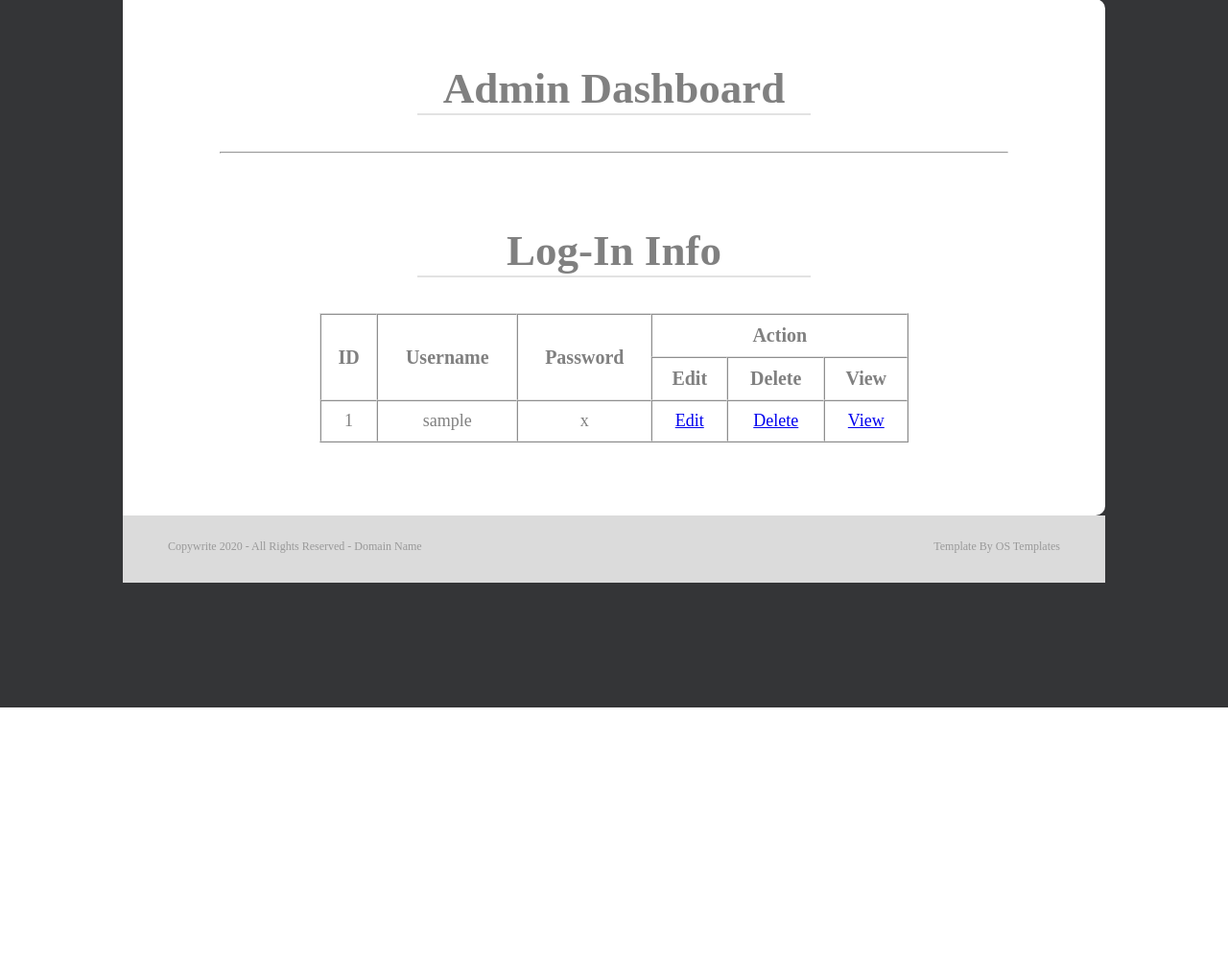
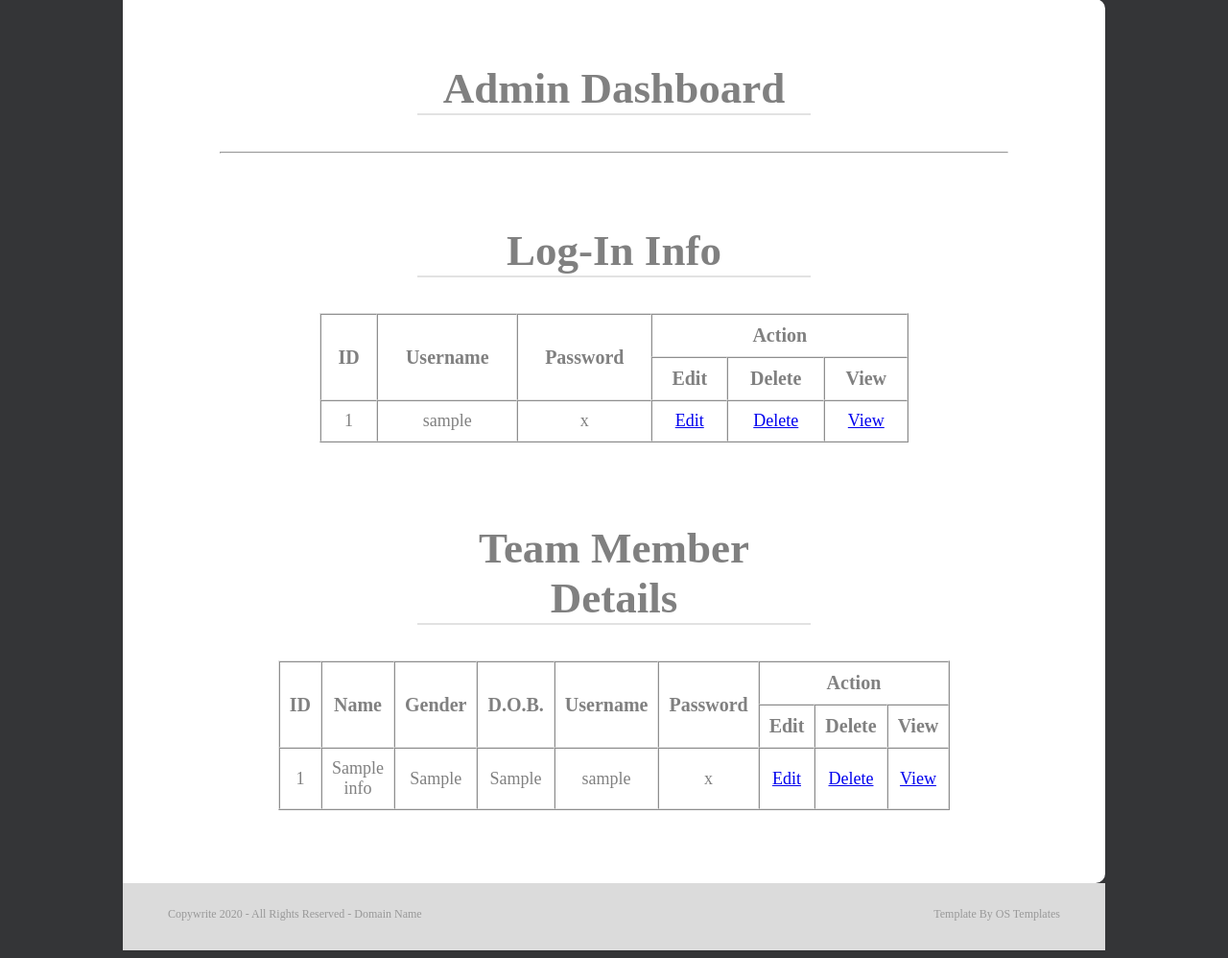
Before and after one commit to ShahilJha/webproject, a PHP site: page /admin_bash.php in a window 1280 px wide. Shown: the part 63-1061 px from the top of the page at 96% size. Before the commit the page ends 800 px from the top, so only its background shows below. Run offline with PHP 8.4, Linux system fonts and the light colour scheme; the visitor is signed in with stand-in values (Sample User, id 1); tables that the repository leaves empty or names only in its code hold one stand-in row (values such as "Sample post").

Commit message:
added team member details table and fix name error in signu[ form

```diff
--- a/admin_bash.php
+++ b/admin_bash.php
@@ -32,8 +32,8 @@ $result1 = mysqli_query($con,$query1) or die(mysqli_error($con));
 <div align="center" class="post-title"><h2>Admin Dashboard</h2></div>
 <hr style="width: 80%; color: #f2f2f2;">
 <div class="filler"></div>
+<!-- start of log-in info -->
 <div align="center" class="post-title"><h2>Log-in Info</h2></div>
-<!-- start of log-in info -->
 <div class="admin_bash_table">
 <p align="center">
 <table border="1" cellspacing="0px" cellpadding="10px">
@@ -66,6 +66,50 @@ $result1 = mysqli_query($con,$query1) or die(mysqli_error($con));
 </div>
 <!-- end of log-in info -->
 
+<!-- start of signup user info info -->
+<?php
+$query2 = "SELECT * FROM signup_info";
+$result2 = mysqli_query($con,$query2) or die(mysqli_error($con));
+?>
+<div align="center" class="post-title"><h2>Team Member Details</h2></div>
+<div class="admin_bash_table">
+<p align="center">
+<table border="1" cellspacing="0px" cellpadding="10px">
+ 	<tr>
+ 		<th rowspan="2">ID</th>
+ 		<th rowspan="2">Name</th>
+ 		<th rowspan="2">Gender</th>
+ 		<th rowspan="2">D.O.B.</th>
+ 		<th rowspan="2">Username</th>
+ 		<th rowspan="2">Password</th>
+ 		<th colspan="3">Action</th>
+ 	</tr>
+ 	<tr>
+ 		<th>Edit</th>
+ 		<th>Delete</th>
+ 		<th>View</th>
+ 	</tr>
+ 	<?php
+ 	while($arr2 = mysqli_fetch_array($result2,MYSQLI_ASSOC)) {
+ 		echo "<tr>";
+ 		echo "<td>".$arr2['id']."</td>";
+ 		echo "<td>".$arr2['name']."</td>";
+ 		echo "<td>".$arr2['gender']."</td>";
+ 		echo "<td>".$arr2['dob']."</td>";
+ 		echo "<td>".$arr2['username']."</td>";
+ 		echo "<td>".$arr2['user_pass']."</td>";
+ 		echo "<td><a href='update_page.php?id=".$arr2['id']."'>Edit</a></td>";
+ 		echo "<td><a href='delete.php?id=".$arr2['id']."' onclick=\"return confirm('are you sure you want to delete!');\">Delete</a></td>";
+ 		echo "<td><a href='view.php?id=".$arr2['id']."'>View</a></td>";
+ 		echo "</tr>";
+ 	}
+ 	 ?>
+</table>
+</p>
+<div class="filler"></div>
+</div>
+<!-- end of signup user info info -->
+
 <!-- main container <div> -->
 <div class="filler"></div>
 </div>
--- a/signup.php
+++ b/signup.php
@@ -20,7 +20,7 @@
         <div class="filler"></div>
       <form method="POST" action="backend/signup_process.php"  style="margin-left: 12%;">
         <div class="login-user">Name:<br>
-          <input type="text" name="name" placeholder="Full Name">
+          <input type="text" name="name" placeholder="full_name">
         </div><br>
         <div class="login-user">Gender: <br>
           <div class="signup-radio-btn" style="margin-left: 15%;">
```
